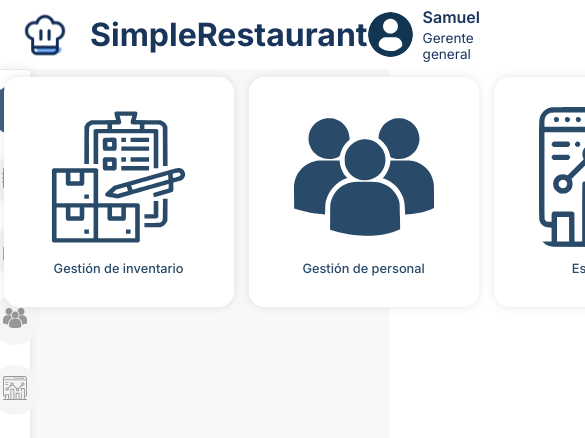
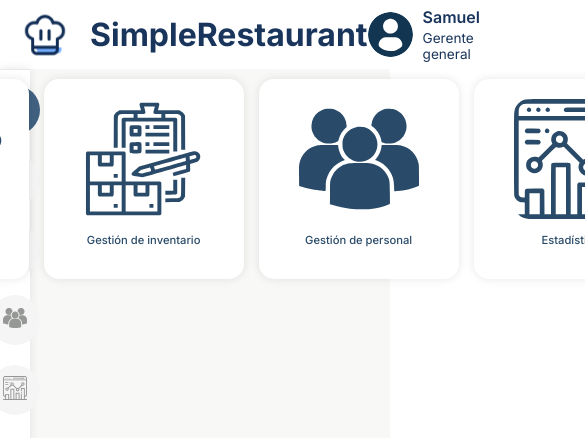
Before and after one commit to LNorza/Simple-Restaurant, a React (Vite) app in the folder web/: page /home in a window 390 px wide. Shown: the top 438 px of the page, 585 px wide, since content can reach past the window. Built offline with nearby package versions, Linux system fonts and the light colour scheme.

Commit message:
Fix admin-page

```diff
--- a/web/src/components/menu-card/menu-card.css
+++ b/web/src/components/menu-card/menu-card.css
@@ -10,7 +10,7 @@ a {
     align-items: center;
     flex-direction: column;
     height: 230px;
-    width: 230px;
+    max-width: 230px;
     box-shadow: 0px 0px 10px 0px rgba(0, 0, 0, 0.1);
 }
 
@@ -31,3 +31,17 @@ a {
     margin-top: 10px;
     color: #294b69;
 }
+
+@media (max-width: 768px) {
+    .menu-card {
+        padding: 20px;
+        height: 200px;
+        width: 200px;
+    }
+    .menu-card-image {
+        height: 120px;
+    }
+    .menu-card-text {
+        font-size: 0.7rem;
+    }
+}
--- a/web/src/pages/admin-page/admin-page.css
+++ b/web/src/pages/admin-page/admin-page.css
@@ -14,6 +14,7 @@
     flex-wrap: wrap;
     justify-content: center;
     margin-top: 2%;
-    gap: 90px;
-    width: 95%;
+    margin: 10px;
+    gap: 40px;
+    max-height: 500px;
 }
```
